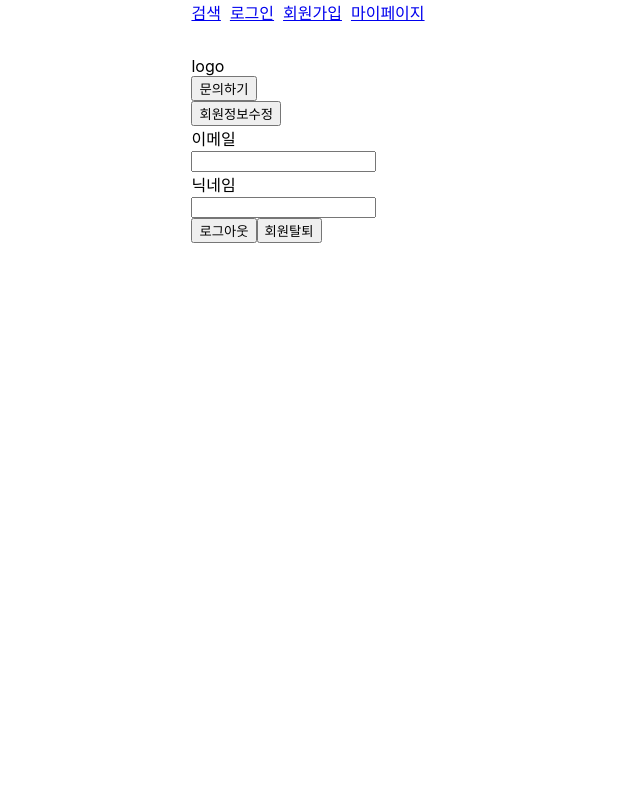
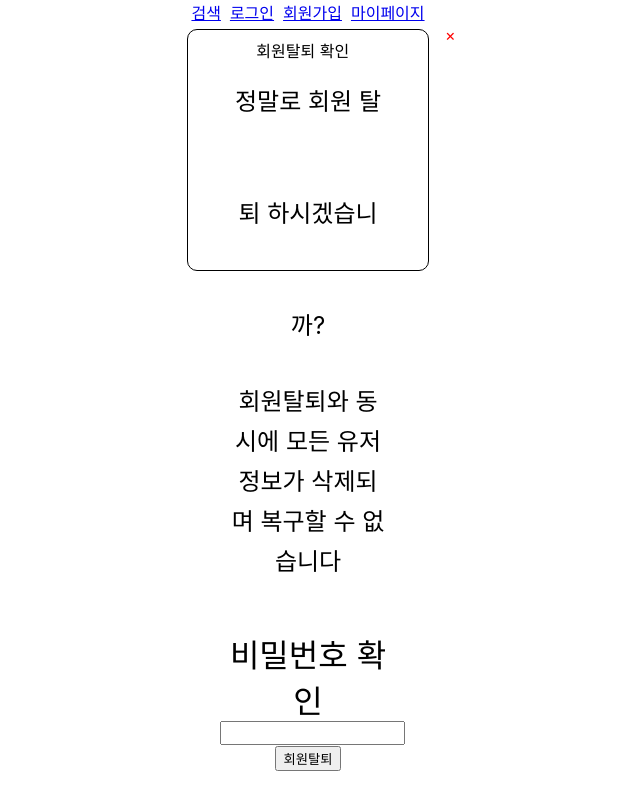
Before and after one commit to codestates/UDONDAM, a React (Create React App) app in the folder client/: page /Mypage in a window 1280 px wide. Both pictures are taken after a click on the button "회원탈퇴". Shown: the whole page, without its empty margins (332-972 px from the left). Built offline with nearby package versions, Linux system fonts and the light colour scheme; what typesafe-actions would draw is missing.

Commit message:
fix:update mypage

```diff
--- a/client/src/components/Login/LoginModal.tsx
+++ b/client/src/components/Login/LoginModal.tsx
@@ -1,9 +1,130 @@
-import React from 'react'
+import React, { useState } from 'react'
+import { useDispatch, useSelector } from "react-redux";
+import { useHistory } from 'react-router-dom';
+import axios from 'axios';
+import styled from 'styled-components';
+import { onOffState} from '../../pages/Mypage';
+import { IProps } from '../../pages/Mypage';
     //지역인증
-const LoginModal: React.FC = () => {
-    return(
-            <div>LoginModal</div>
-    )
+
+    export const ModalContainer = styled.div`
+    display:grid;
+    justify-items: center;
+    //justify-content:center;
+    //align-items:center;
+    //align-self:center;
+    //align-content:center;
+
+  `;
+
+  export const ModalBackdrop = styled.div`
+   position:absolute;
+   top:0;
+   left:0;
+   z-index: 999;
+   background-color: rgba(117, 190, 218, 0.3);
+
+   width: 100%;
+   height: 100%;
+
+  `;
+
+
+  export const ModalView = styled.div.attrs(props => ({
+    role: 'dialog'
+  }))`
+
+  position:absolute;
+  top:50%;
+  left:50%;
+  transform: translate(-50%, -50%);
+  background-color: white;
+  padding:40px;
+  width: 10em;
+  height: 10em;
+  border-radius: 10px;
+  text-align: center;
+  border: solid 1px black;
+
+  .close-btn{
+    position:relative;
+    color:red;
+    bottom:3rem;
+    left:6rem;
+  }
+
+  & .modal_text{
+    position:relative;
+    bottom: 3rem;
+    font-size:1.5rem;
+    line-height:7rem
+
+  }
+  & .modal_title{
+    position:relative;
+    bottom:2rem;
+  }
+
+  & .long{
+    position:relative;
+    line-height:2.5rem
+  }
+
+  & .modal_text_password{
+    position:relative;
+    font-size:2rem;
+  }
+
+  & .input_password{
+    position:relative;
+    right:0.5rem;
+    height: 18px;
+    bottom:1px
+  }
+
+
+  `;
+
+
+
+function LoginModal () {
+    const dispatch = useDispatch();
+    const history = useHistory();
+    const [isOpen, setIsOpen] = useState(true);
+
+    const openModalHandler = () => {
+      setIsOpen(!isOpen)
+
+    };
+
+    return (
+        <>
+
+          {!isOpen ? null :
+            <ModalContainer>
+              <ModalBackdrop >
+                <ModalView onClick={(e) => e.stopPropagation()}>
+
+                  <div>
+                    <span className='modal_title'>회원탈퇴 확인</span>
+                    <span className="close-btn" >&times;</span>
+                  </div>
+                  <div className='modal_text'>정말로 회원 탈퇴 하시겠습니까?</div>
+                  <div className='modal_text long'>회원탈퇴와 동시에 모든 유저정보가 삭제되며 복구할 수 없습니다</div>
+                  <div className='password_submit'>
+                  <div className='modal_text_password'>비밀번호 확인</div>
+                  <div className='submit_container'>
+                   <input className='input_password' type='password' ></input>
+                   <button >회원탈퇴</button>
+                  </div>
+
+                  </div>
+                </ModalView>
+              </ModalBackdrop>
+            </ModalContainer>
+          }
+        </>
+      );
 }
 
 export default LoginModal
--- a/client/src/pages/Login.tsx
+++ b/client/src/pages/Login.tsx
@@ -1,7 +1,6 @@
-import React, { MouseEvent } from 'react'
+import React, { useState } from 'react'
 import { Link } from 'react-router-dom'
 import { useHistory } from 'react-router'
-import { useState } from 'react'
 import axios from 'axios'
 import { RootStateOrAny, useDispatch, useSelector } from 'react-redux'
 import { LoginHandler } from '../redux/modules/IsLogin'
@@ -24,7 +23,7 @@ function Login(){
         setLoginInfo({...loginInfo, [key]:e.target.value})
     }
 
-    const submitHandler = async (e:MouseEvent<HTMLButtonElement>) =>{
+    const submitHandler = async (e:React.MouseEvent<HTMLButtonElement>) =>{
         if(loginInfo.email === '' || loginInfo.password === ''){
             setErrorMessage('void')
         }
--- a/client/src/pages/Mypage.tsx
+++ b/client/src/pages/Mypage.tsx
@@ -1,8 +1,7 @@
-import React from 'react'
-import { useState } from 'react'
-import { useSelector } from 'react-redux';
-import { RootStateOrAny } from 'react-redux';
+import React, { useState } from 'react'
+import { useSelector, RootStateOrAny } from 'react-redux';
 import { UserInfoHandler } from '../redux/modules/UserInfo';
+import LoginModal from '../components/Login/LoginModal';
     //마이페이지
 
 export interface onOffState {
@@ -17,6 +16,10 @@ export interface userDataState {
     password: string,
     passwordCheck: string
 };
+
+export interface IProps {
+    offModal:()=>void;
+}
 
 function Mypage () {
     const userInfo = useSelector((state: RootStateOrAny) => state.UserInfoReducer);
@@ -39,10 +42,14 @@ function Mypage () {
         console.log(onOff)
     }
 
+    const offModal = (key:string)=>{
+        setOnOff({...onOff, [key]:!onOff.onModal})
+    }
 
 
     return(
             <div>
+                {onOff.onModal ? <LoginModal/>: null}
                 <div>logo</div>
                 <div className='mypage_request_box'>
                     <button onClick={onOffHandler('onRequest')}>문의하기</button>
--- a/client/src/pages/Signup.tsx
+++ b/client/src/pages/Signup.tsx
@@ -1,6 +1,5 @@
-import React from 'react'
+import React, { useState } from 'react'
 import { useHistory } from 'react-router'
-import { useState } from 'react'
 import axios from 'axios'
 import { RootStateOrAny, useDispatch, useSelector } from 'react-redux'
 import { emailCheckHandler, passwordCheckHandler, passwordSameCheckHandler, numberCheckHandler } from '../redux/modules/Validation'
```
